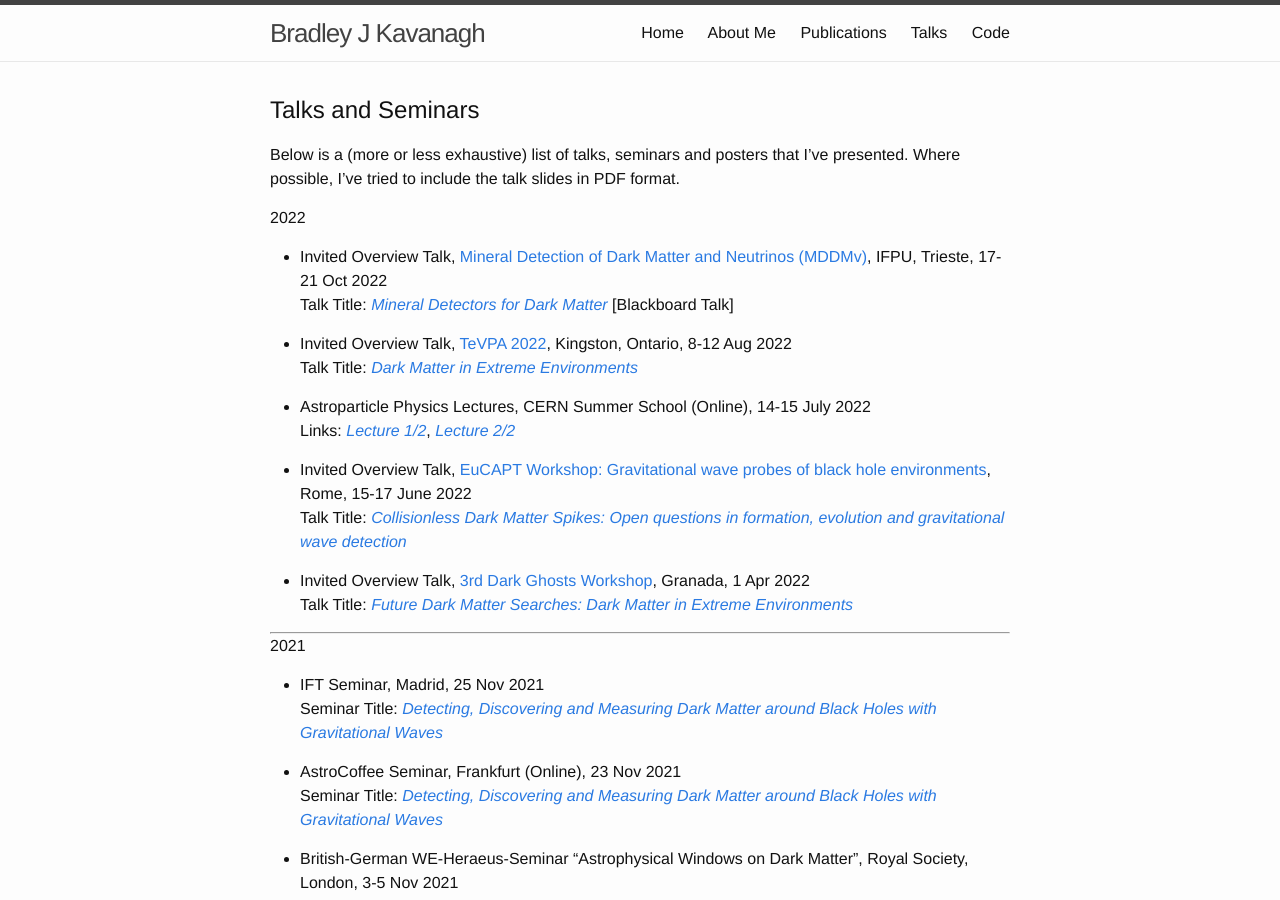
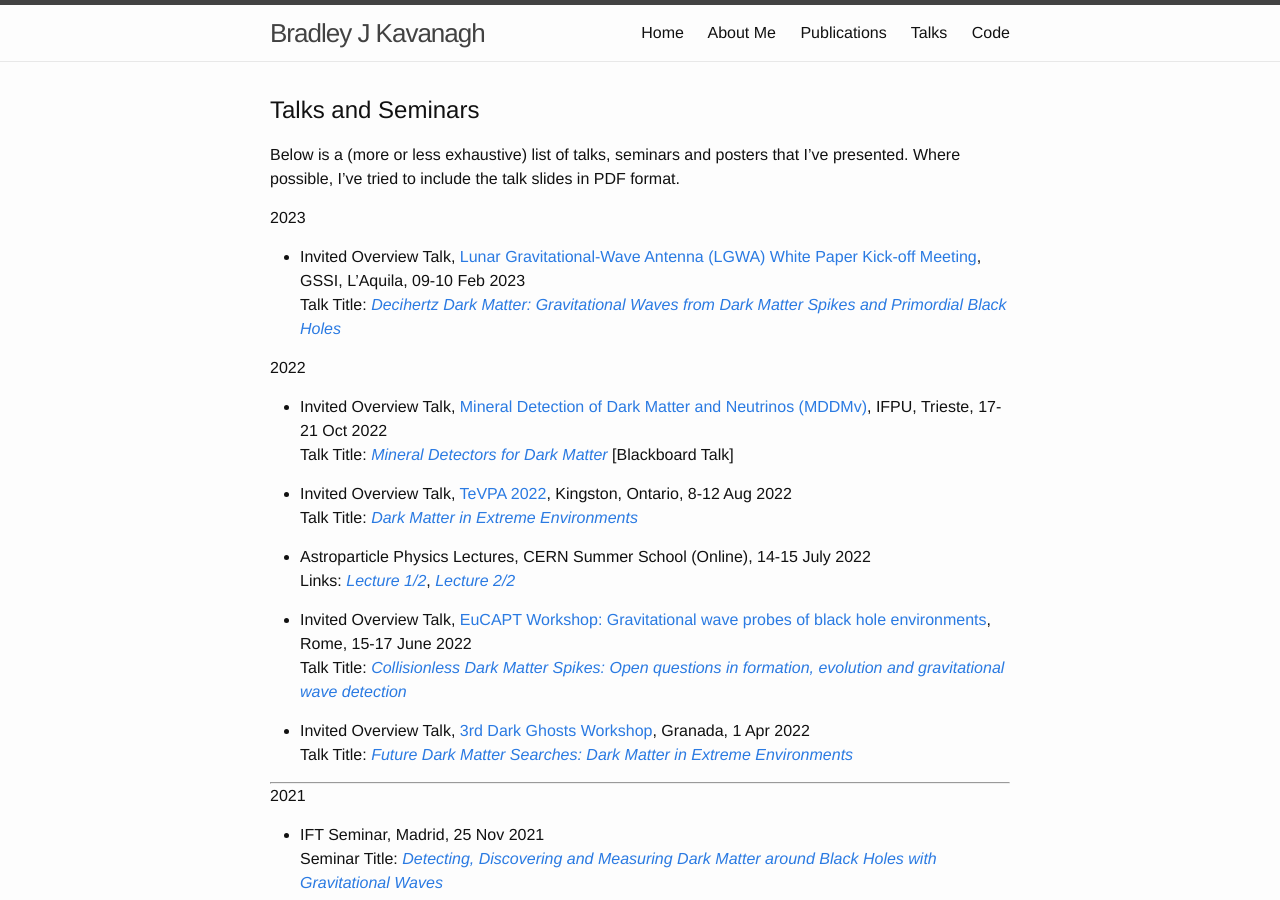
Before and after one commit to bradkav/bradkav.github.io, a Jekyll site: the page built from talks.md, in a window 1280 px wide and 900 px high. Built offline with Jekyll 4.4.1, drawn with Linux system fonts in a browser that asks for light colours.

Commit message:
Added LGWA talk

```diff
--- a/talks.md
+++ b/talks.md
@@ -8,6 +8,11 @@ weight: 4
 ## Talks and Seminars
 
 Below is a (more or less exhaustive) list of talks, seminars and posters that I've presented. Where possible, I've tried to include the talk slides in PDF format.
+
+#### 2023
+
+- Invited Overview Talk, [Lunar Gravitational-Wave Antenna (LGWA) White Paper Kick-off Meeting](https://indico.gssi.it/event/450/), GSSI, L'Aquila, 09-10 Feb 2023
+Talk Title: [*Decihertz Dark Matter: Gravitational Waves from Dark Matter Spikes and Primordial Black Holes*](/assets/slides/KAVANAGH_LGWA_KickOffMeeting_Feb2023.pdf)
 
 #### 2022
 
```
Also changed, not shown: 1 other file.
